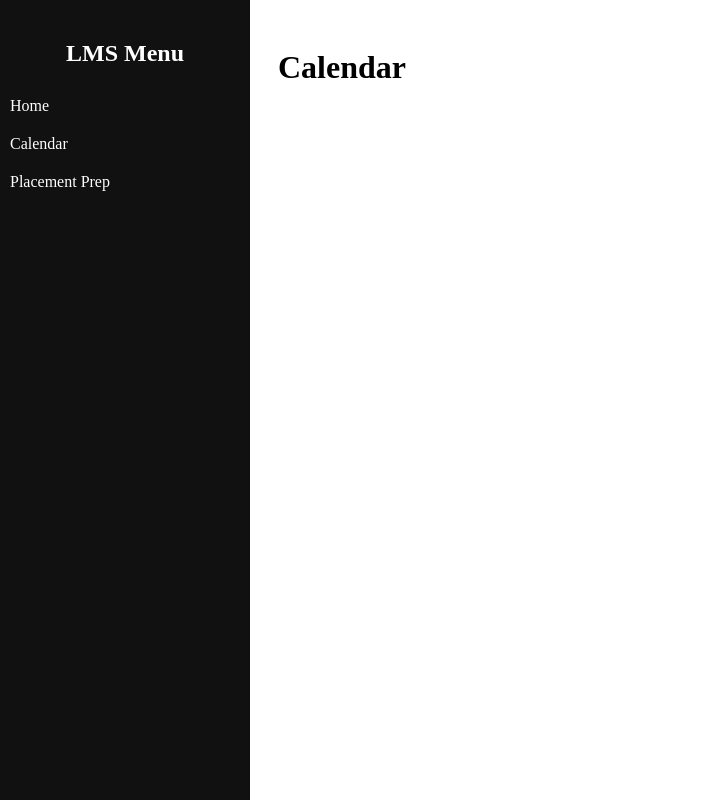
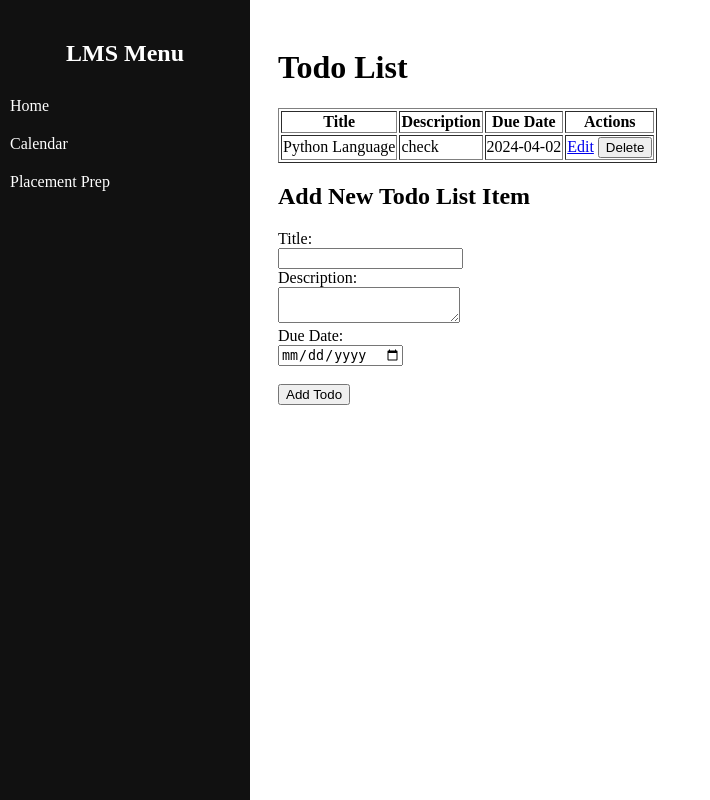
Before and after one commit to deepikagoel1/lms_python_flask, a Flask app: page /calendar in a window 1280 px wide. Shown: the whole page, without its empty margins (0-710 px from the left). Run offline with Flask 3, Linux system fonts and the light colour scheme.

Commit message:
general calendar code is added

```diff
--- a/app.py
+++ b/app.py
@@ -1,40 +1,77 @@
-from flask import Flask, render_template, request, redirect, url_for, session, flash
+from flask import Flask, render_template, request, redirect, url_for, session, flash, jsonify
 from flask_sqlalchemy import SQLAlchemy
 from datetime import timedelta
 import string
 import random
 import secrets
 import datetime
+import os
+from models import TodoList
+from extensions import app, db
+from models import TodoList
 from flask_mail import Mail, Message
 from flask_migrate import Migrate
-import os
 
-app = Flask(__name__)
-app.config['MAIL_SERVER'] = 'smtp.example.com'  # Your SMTP server address
-app.config['MAIL_PORT'] = 587  # Your SMTP server port
-app.config['MAIL_USERNAME'] = 'your_username@example.com'  # Your SMTP username
-app.config['MAIL_PASSWORD'] = 'your_password'  # Your SMTP password
-app.config['MAIL_USE_TLS'] = True  # Enable TLS encryption
-app.config['MAIL_USE_SSL'] = False  # Disable SSL encryption
-
-# basedir = r"C:\Users\DGT IT\Desktop\Course_LMS"
-
-mail = Mail(app)
-app.secret_key = 'test'
-app.config['SQLALCHEMY_DATABASE_URI'] = 'sqlite:///users.db'
-# app.config['SQLALCHEMY_DATABASE_URI'] =\
-#         'sqlite:///' + os.path.join(basedir, 'users.db')
-# app.config['SQLALCHEMY_TRACK_MODIFICATIONS'] = False
-db = SQLAlchemy(app)
-migrate = Migrate(app, db)
 
 class User(db.Model):
+    __bind_key__ = 'user'  # Bind this model to the 'users' database
     id = db.Column(db.Integer, primary_key=True)
     username = db.Column(db.String(100), unique=True, nullable=False)
     email = db.Column(db.String(100), unique=True, nullable=False)
     password = db.Column(db.String(100), nullable=False)
 
+    def __repr__(self):
+        return f"User('{self.username}', '{self.email}')"
+
+
+@app.route('/calendar')
+def calendar():
+    todos = TodoList.query.all()
+    return render_template('calendar.html', todos=todos)
+
+# Create
+@app.route('/todo/add', methods=['POST'])
+def add_todo():
+    title = request.form['title']
+    description = request.form['description']
+    due_date = datetime.datetime.strptime(request.form['due_date'], '%Y-%m-%d')
+
+
+    todo = TodoList(title=title, description=description, due_date=due_date)
+    db.session.add(todo)
+    db.session.commit()
+
+    flash('Todo list added successfully', 'success')
+    return redirect(url_for('index'))
+
+# Update
+@app.route('/todo/<int:id>/update', methods=['GET', 'POST'])
+def update_todo(id):
+    todo = TodoList.query.get_or_404(id)
+
+    if request.method == 'POST':
+        todo.title = request.form['title']
+        todo.description = request.form['description']
+        todo.due_date = datetime.datetime.strptime(request.form['due_date'], '%Y-%m-%d')
+
+        db.session.commit()
+        flash('Todo list updated successfully', 'success')
+        return redirect(url_for('index'))
+
+    return render_template('update_todo.html', todo=todo)
+
+# Delete
+@app.route('/todo/<int:id>/delete', methods=['POST'])
+def delete_todo(id):
+    todo = TodoList.query.get_or_404(id)
+    db.session.delete(todo)
+    db.session.commit()
+    flash('Todo list deleted successfully', 'success')
+    return redirect(url_for('index'))
+
+
 class PasswordReset(db.Model):
+    __bind_key__ = 'user'  # Bind this model to the 'users' database
     id = db.Column(db.Integer, primary_key=True)
     user_id = db.Column(db.Integer, db.ForeignKey('user.id'), nullable=False)
     otp = db.Column(db.String(6), nullable=False)
@@ -70,14 +107,14 @@ def login():
         if user:
             # Handle successful login
             session['user_id'] = user.id
-            return redirect(url_for('dashboard'))
+            return redirect(url_for('home'))
         else:
             return render_template('login.html', error='Invalid email or password')
 
     return render_template('login.html')
 
-@app.route('/dashboard')
-def dashboard():
+@app.route('/home')
+def home():
     if 'user_id' in session:
         # Retrieve user data from database based on session['user_id']
         user_id = session['user_id']
@@ -85,13 +122,14 @@ def dashboard():
 
         if user:
             # Pass user data to dashboard template
-            return render_template('home.html', user=user)
+            return render_template('home.html', user=user)  # Pass user object to the template
         else:
             # Handle case where user_id is invalid or user doesn't exist
             return redirect(url_for('login'))
     else:
         # Redirect to login page if user is not logged in
         return redirect(url_for('login'))
+
 
 @app.route('/register', methods=['GET', 'POST'])
 def register():
@@ -172,14 +210,16 @@ def logout():
     session.pop('user_id', None)
     return redirect(url_for('login'))
 
-@app.route('/home')
-def home():
-    return render_template('home.html')
+def get_active_dates():
+    # Query the database to fetch active dates
+    today = date.today()
+    active_dates = Event.query.filter(Event.date >= today).distinct(Event.date).all()
 
-@app.route('/calendar')
-def calendar():
-    # Logic to fetch active dates and to-do list can be added here
-    return render_template('calendar.html')
+    # Extract unique active dates from the query results
+    active_dates = [event.date.strftime('%Y-%m-%d') for event in active_dates]
+
+    return active_dates
+
 
 @app.route('/placement_prep')
 def placement_prep():
--- a/templates/calendar.html
+++ b/templates/calendar.html
@@ -1,6 +1,56 @@
 {% extends 'base.html' %}
 
 {% block content %}
-    <h1>Calendar</h1>
-    <!-- Add calendar content here -->
+<!DOCTYPE html>
+<html lang="en">
+<head>
+    <meta charset="UTF-8">
+    <meta name="viewport" content="width=device-width, initial-scale=1.0">
+    <title>Todo List</title>
+</head>
+<body>
+    <h1>Todo List</h1>
+            {% with messages = get_flashed_messages(with_categories=true) %}
+                {% if messages %}
+                    {% for category, message in messages %}
+                        <div class="alert alert-{{ category }}">
+                            {{ message }}
+                        </div>
+                    {% endfor %}
+                {% endif %}
+            {% endwith %}
+            <table border="1">
+                <tr>
+                    <th>Title</th>
+                    <th>Description</th>
+                    <th>Due Date</th>
+                    <th>Actions</th>
+                </tr>
+                {% for todo in todos %}
+                    <tr>
+                        <td>{{ todo.title }}</td>
+                        <td>{{ todo.description }}</td>
+                        <td>{{ todo.due_date.strftime('%Y-%m-%d') }}</td>
+                        <td>
+                            <a href="{{ url_for('update_todo', id=todo.id) }}">Edit</a>
+                            <form action="{{ url_for('delete_todo', id=todo.id) }}" method="post" style="display: inline-block;">
+                                <button type="submit" onclick="return confirm('Are you sure you want to delete this todo list item?')">Delete</button>
+                            </form>
+                        </td>
+                    </tr>
+                {% endfor %}
+            </table>
+            <h2>Add New Todo List Item</h2>
+            <form action="{{ url_for('add_todo') }}" method="post">
+                <label for="title">Title:</label><br>
+                <input type="text" id="title" name="title" required><br>
+                <label for="description">Description:</label><br>
+                <textarea id="description" name="description" required></textarea><br>
+                <label for="due_date">Due Date:</label><br>
+                <input type="date" id="due_date" name="due_date" required><br><br>
+                <button type="submit">Add Todo</button>
+            </form>
+        </body>
+        </html>
+
 {% endblock %}
--- a/templates/home.html
+++ b/templates/home.html
@@ -8,7 +8,7 @@
 </head>
 <body>
     <h1>Welcome to our website!</h1>
-    <p>Hello, {{ username }}! Welcome to our site.</p>
+    <p>Hello, {{ user.username.capitalize() }}! Welcome to our site.</p>  <!-- Access username property of user object -->
 </body>
     <!-- Add content here -->
 {% endblock %}
```
Also changed, not shown: extensions.py (added, +27 -0 lines), models.py (added, +11 -0 lines), templates/update_todo.html (added, +29 -0 lines), instance/calendar.db (added), instance/main.db (added), instance/todo.db (added), instance/user.db (added).
